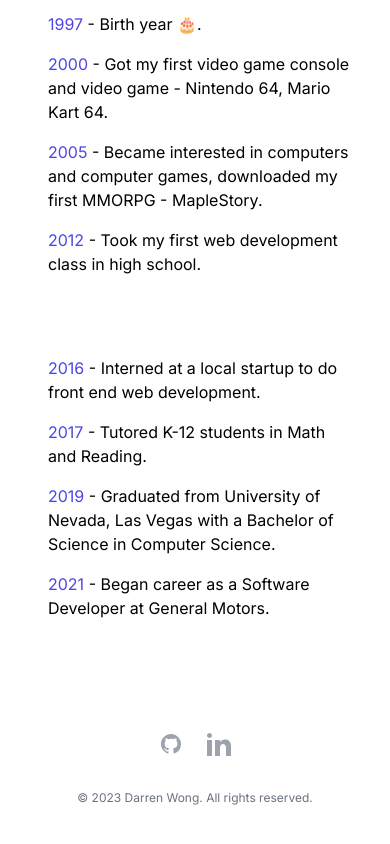
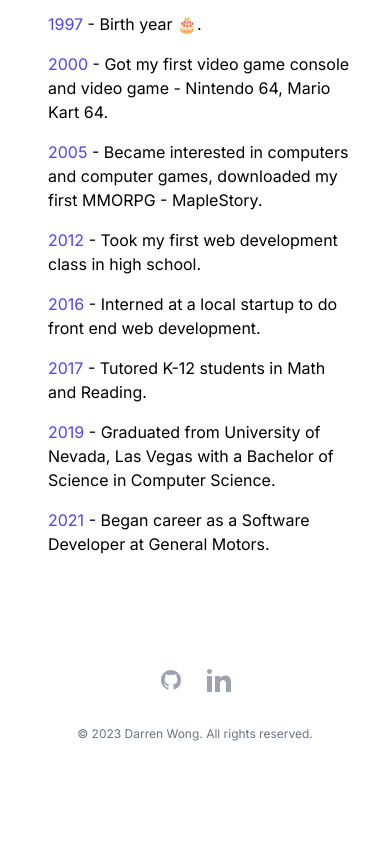
Before and after one commit to WongDarren/portfolio, a Next.js app: page / in a window 390 px wide. Shown: the part 1440-2284 px from the top of the page. After the commit the page ends 2232 px from the top, so only its background shows below. Built offline with nearby package versions, Linux system fonts and the light colour scheme.

Commit message:
Update to margins for Timeline in home and added TODO for navbar styles on mobile.

```diff
--- a/src/app/page.tsx
+++ b/src/app/page.tsx
@@ -94,7 +94,7 @@ const Page = () => {
           </div>
         </div>
         <div>
-          <div className={"px-2 sm:-mt-16 lg:mt-10"}>
+          <div className={"-mt-16 px-2 md:mt-10"}>
             <ul role={"list"}>
               <ListItem year={"2016"}>
                 Interned at a local startup to do front end web development.
--- a/src/app/works/works.ts
+++ b/src/app/works/works.ts
@@ -1,5 +1,6 @@
 import crwnImage from "../../../public/works/crwn.png";
 import aiImage from "../../../public/works/ai-thing.png";
+import darrenImage from "../../../public/darren.jpg";
 
 const works = [
   {
@@ -20,7 +21,7 @@ const works = [
       name: "Darren Wong",
       role: "Personal",
       href: "https://github.com/WongDarren",
-      imageUrl: "https://avatars.githubusercontent.com/u/8741435?v=4",
+      imageUrl: darrenImage,
     },
   },
   {
@@ -41,7 +42,7 @@ const works = [
       name: "Darren Wong",
       role: "Personal",
       href: "https://github.com/WongDarren",
-      imageUrl: "https://avatars.githubusercontent.com/u/8741435?v=4",
+      imageUrl: darrenImage,
     },
   },
 ];
--- a/src/components/Navbar.tsx
+++ b/src/components/Navbar.tsx
@@ -59,6 +59,7 @@ const Navbar = () => {
               </div>
               <div className={"-mr-2 flex items-center sm:hidden"}>
                 {/* Mobile menu button */}
+                {/* TODO: Active route color on mobile */}
                 <Disclosure.Button
                   className={
                     "inline-flex items-center justify-center rounded-md p-2 text-gray-400 hover:bg-gray-100 hover:text-gray-500 focus:outline-none focus:ring-2 focus:ring-inset focus:ring-indigo-500"
```
